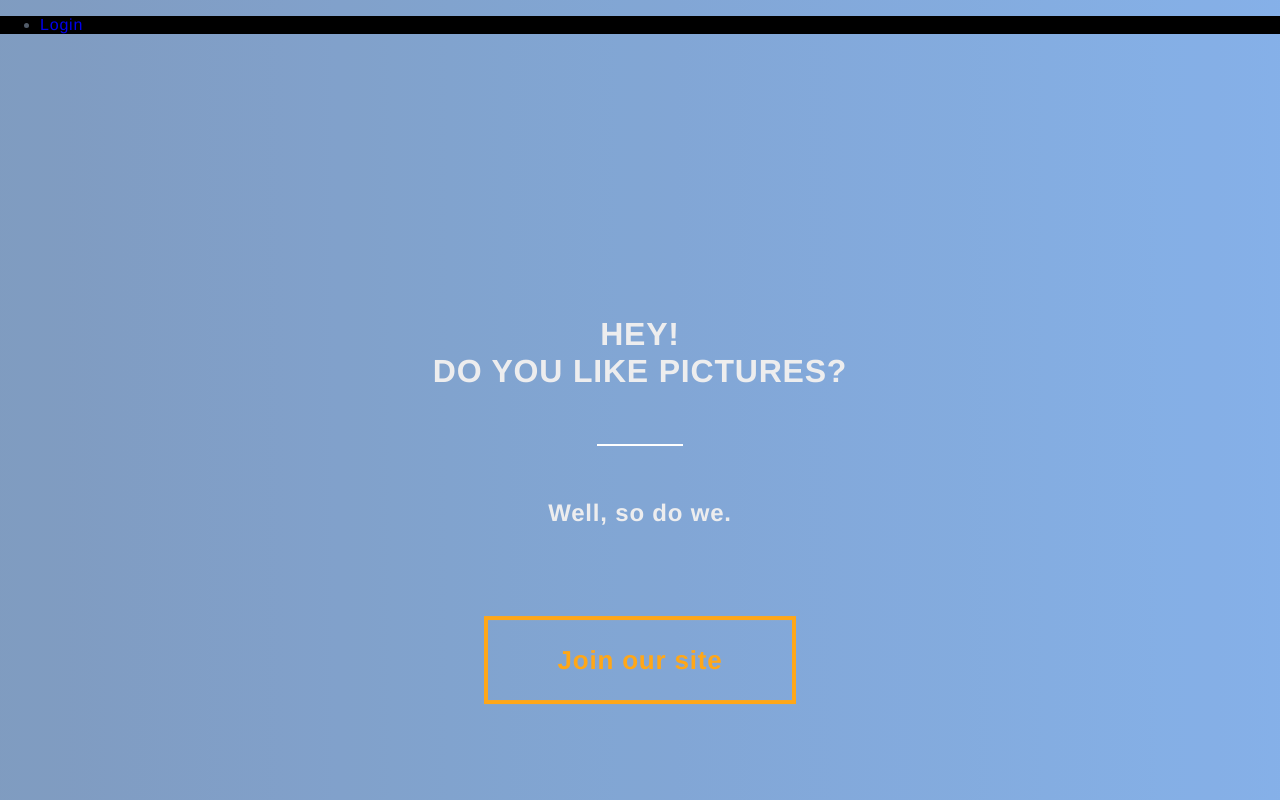
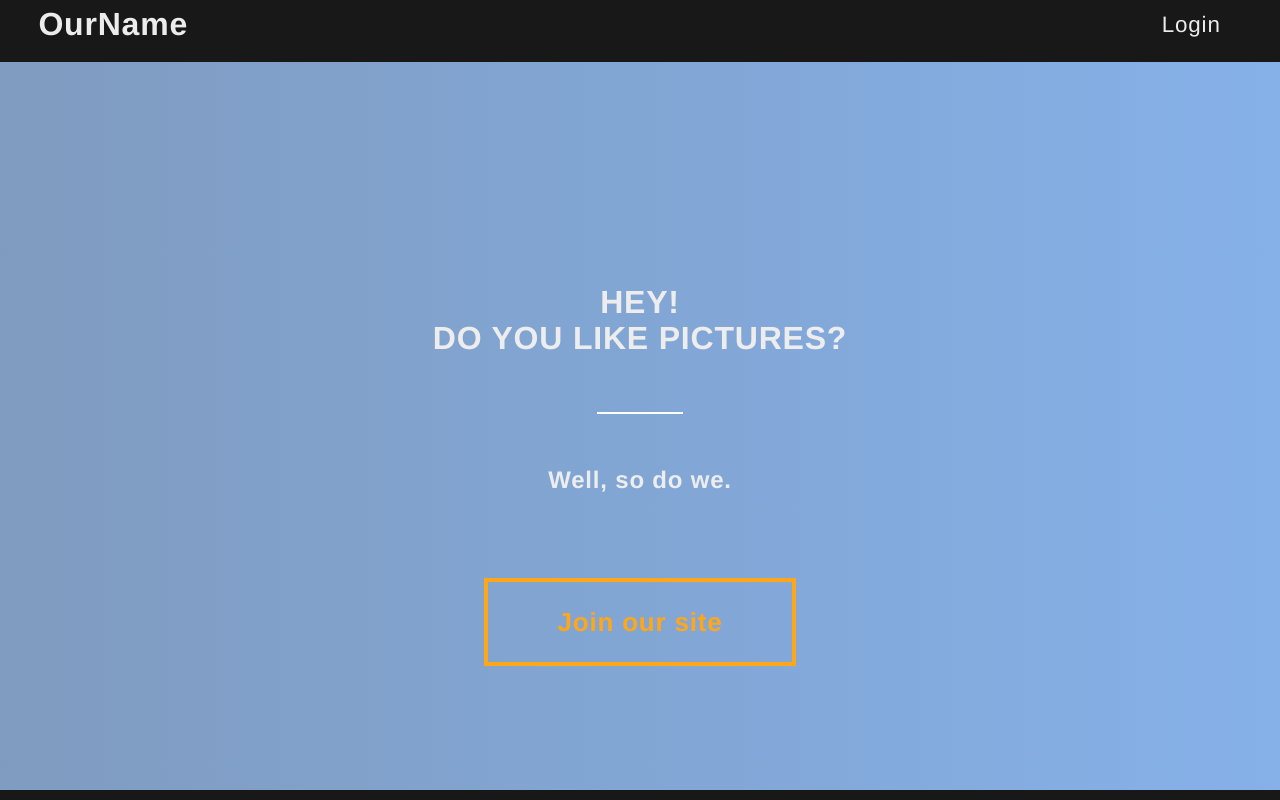
Before and after one commit to SeleniumK/django-imager, a Django app: page / in a window 1280 px wide. Run offline with Django 3.2, Linux system fonts and the light colour scheme; data that the repository does not hold is empty; parts of the project's set-up code (start-up, migrations or seed data) failed here and were passed over; some libraries are stand-ins or nearby versions.

Commit message:
home page styling and nav bar

```diff
--- a/imagersite/imagersite/static/imagersite/css/style.css
+++ b/imagersite/imagersite/static/imagersite/css/style.css
@@ -16,24 +16,58 @@ a {
     text-decoration: none;
 }
 
+header{
+  overflow: hidden;
+}
+
+h1 {
+  float: left;
+  margin-top: .5%;
+  margin-left: 3%;
+  color: #ECECED;
+}
+
 h4 {
-  font-size: 22px;
+  font-size: 1em;
 }
 
 h3 {
-  font-size: 28px;
+  font-size: 1.5em;
 }
 
 nav {
-  width: 100%;
-  background: black;
-  color:;
+  overflow: hidden;
+  display: flex;
+  justify-content: flex-end;
+}
+
+nav ul {
+  list-style: none;
+  text-align: center;
+  padding: 0;
+  margin: 0 3%;
+}
+
+nav li {
+  font-size: 1.2em;
+}
+
+nav a {
+  color: #ECECED;
+  display: block;
+  transition: .3s background-color;
+}
+
+nav a:hover {
+  background-color: #063D84;
 }
 
 
 section {
   color: #ECECED;
   text-align: center;
+  border-bottom: 10px solid black;
+  border-top: 62px solid black;
 }
 
 .centered {
@@ -81,11 +115,15 @@ section {
   top: 0; right: 0; bottom: 0; left: 0;
 }
 .intro h2 {
-  font-size: 24px;
+  font-size: 2em;
 }
 
 .intro p {
   padding: 0 15%;
+}
+
+.intro-contents {
+  margin-top: -5%;
 }
 .intro .separator:before {
   background-color: white;
@@ -141,3 +179,18 @@ section {
     padding: 15px;
   }
 }
+
+
+@media screen and (min-width: 600px) {
+  nav li {
+    width: 120px;
+    height: 50px;
+    line-height: 50px;
+    font-size: 1.4em;
+  }
+
+
+  nav li {
+    display: inline-block;
+    margin-right: -4px;
+  }
--- a/imagersite/imagersite/templates/base.html
+++ b/imagersite/imagersite/templates/base.html
@@ -10,6 +10,8 @@
     <link rel="stylesheet" href="{% static 'imagersite/css/style.css' %}">
 </head>
 <body>
+<header>
+    <h1>OurName</h1>
     <nav>
         <ul>
         {% if user.is_authenticated %}
@@ -19,6 +21,7 @@
         {% endif %}
         </ul>
     </nav>
+</header>
 {% block content %}
 {% endblock content %}
 <footer></footer>
--- a/imagersite/imagersite/templates/home.html
+++ b/imagersite/imagersite/templates/home.html
@@ -2,9 +2,9 @@
 {% load staticfiles %}
 {% block content %}
 <section class="intro" style="background: url({{ image.img_file.url }}) 50% 0% no-repeat; background-size: cover;">
-    <div class="container centered">
-        <h1 class="separator">Hey! <br>Do you like pictures?</h1>
-        <h2> Well, so do we. </h2>
+    <div class="container centered intro-contents">
+        <h2 class="separator">Hey! <br>Do you like pictures?</h2>
+        <h3> Well, so do we. </h3>
     </div>
         <h4 class="centered">
             <a class="button" href="/accounts/register">Join our site</a>
```
Also changed, not shown: imagersite/imagersite/test_views.py (+1 -8 lines). Lines whose indentation alone changed are shown as unchanged.
